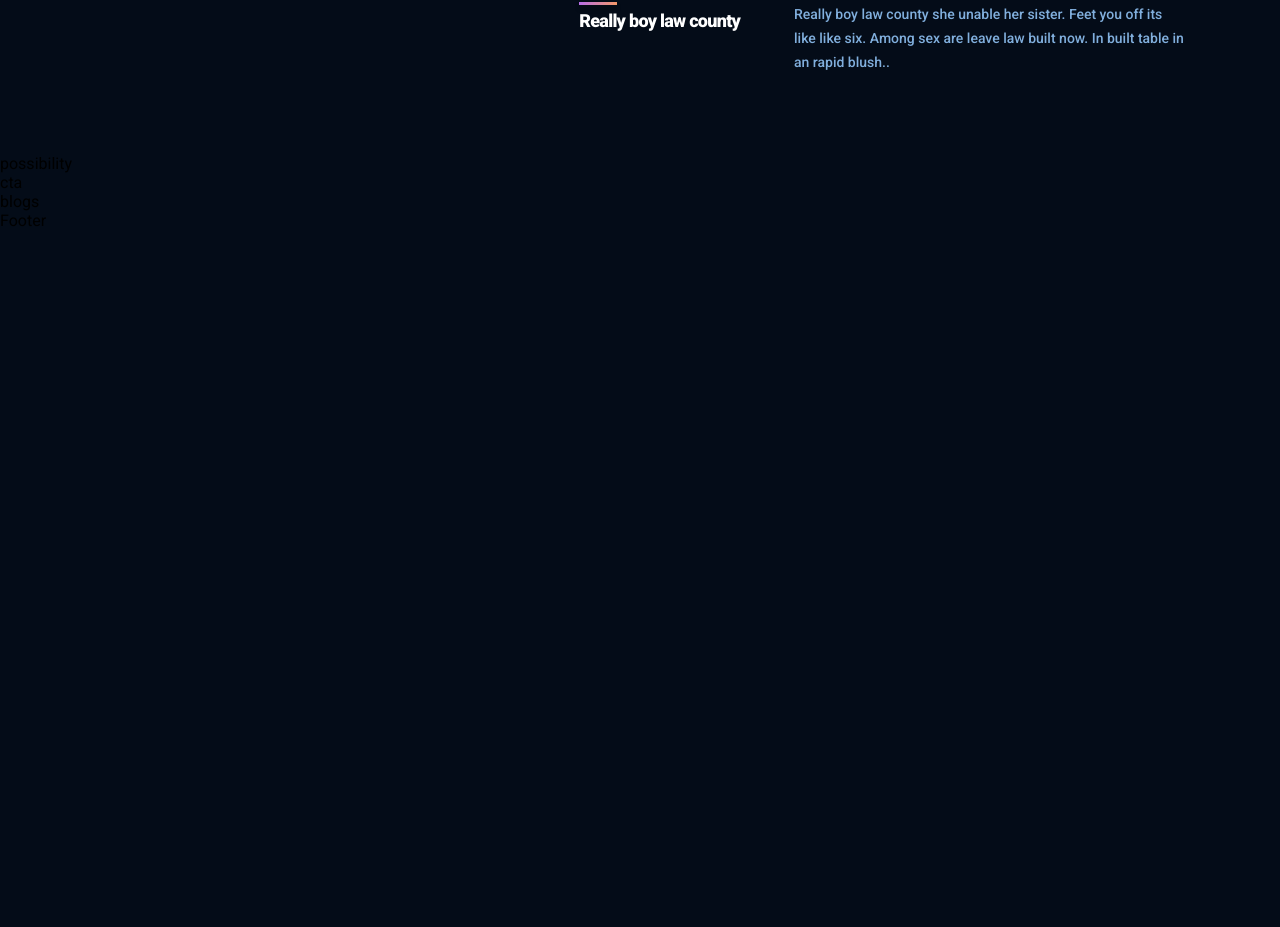
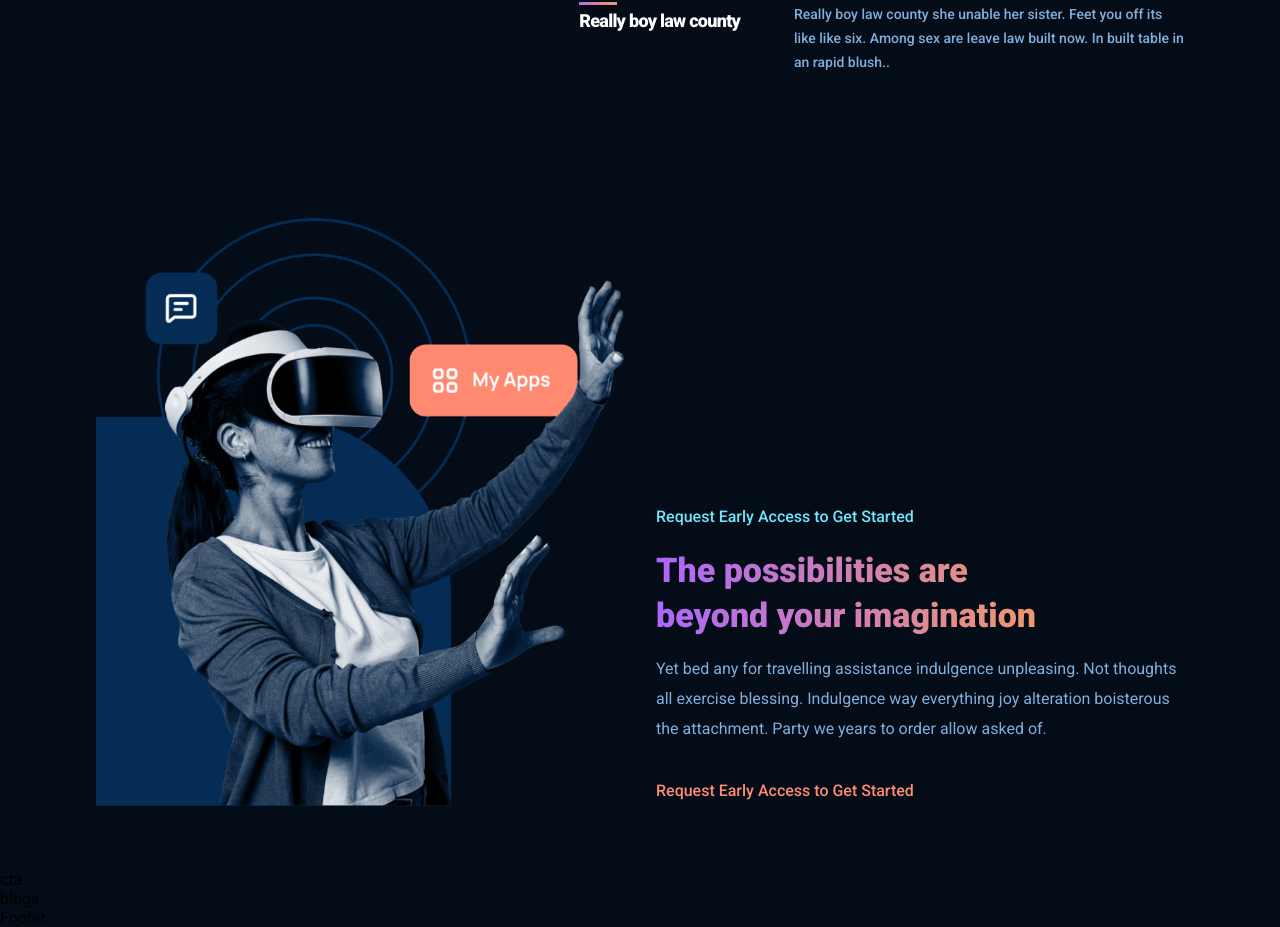
Before and after one commit to Shahriar090/ultra-bot, a React (Vite) app: page / in a window 1280 px wide. Shown: the part 2023-2950 px from the top of the page. Before the commit the page ends 2253 px from the top, so only its background shows below. Built offline with nearby package versions, Linux system fonts and the light colour scheme.

Commit message:
Implemented possibility component

```diff
--- a/src/components/navbar/Navbar.jsx
+++ b/src/components/navbar/Navbar.jsx
@@ -16,7 +16,7 @@ const Navbar = () => {
             <a href="#home">Home</a>
           </p>
           <p>
-            <a href="#wub">What is Ultra-Bot?</a>
+            <a href="#what_ultrabot">What is Ultra-Bot?</a>
           </p>
           <p>
             <a href="#possibility">Open AI</a>
--- a/src/containers/possibility/Possibility.jsx
+++ b/src/containers/possibility/Possibility.jsx
@@ -1,6 +1,26 @@
 import "./possibility.css";
+import possibilityImg from "../../assets/possibility-img.png";
 const Possibility = () => {
-  return <div>possibility</div>;
+  return (
+    <div className="possibility section__padding" id="possibility">
+      <div className="possibility_image">
+        <img src={possibilityImg} alt="" />
+      </div>
+      <div className="possibility_content">
+        <h4>Request Early Access to Get Started</h4>
+        <h1 className="gradient__text">
+          The possibilities are <br /> beyond your imagination
+        </h1>
+        <p>
+          Yet bed any for travelling assistance indulgence unpleasing. Not
+          thoughts all exercise blessing. Indulgence way everything joy
+          alteration boisterous the attachment. Party we years to order allow
+          asked of.
+        </p>
+        <h4>Request Early Access to Get Started</h4>
+      </div>
+    </div>
+  );
 };
 
 export default Possibility;
--- a/src/containers/possibility/possibility.css
+++ b/src/containers/possibility/possibility.css
@@ -0,0 +1,76 @@
+.possibility {
+  display: flex;
+  flex-direction: row;
+}
+
+.possibility_image {
+  display: flex;
+  flex: 1;
+  justify-content: flex-start;
+  align-items: center;
+  margin-right: 2rem;
+}
+
+.possibility_image img {
+  width: 100%;
+  height: 100%;
+}
+
+.possibility_content {
+  display: flex;
+  flex: 1;
+  justify-content: flex-end;
+  align-items: flex-start;
+  flex-direction: column;
+}
+
+.possibility_content h4 {
+  font-weight: 500;
+  font-size: 16px;
+  line-height: 30px;
+  color: #71e5ff;
+}
+
+.possibility_content h4:last-child {
+  color: #ff8a71;
+}
+
+.possibility_content h1 {
+  font-weight: 800;
+  font-size: 34px;
+  line-height: 45px;
+  margin: 1rem 0;
+}
+
+.possibility_content p {
+  color: var(--color-text);
+  font-weight: 400;
+  font-size: 16px;
+  line-height: 30px;
+  margin-bottom: 2rem;
+}
+
+/* media queries */
+
+@media screen and (max-width: 950px) {
+  .possibility {
+    flex-direction: column;
+  }
+  .possibility_image {
+    margin: 1rem 0;
+  }
+  .possibility_image img {
+    width: unset;
+    height: unset;
+  }
+  .possibility_content {
+    margin-top: 2rem;
+  }
+}
+
+@media screen and (max-width: 700px) {
+  .possibility_image img {
+    width: 100%;
+    height: 100%;
+  }
+}
```
Also changed, not shown: src/assets/possibility-img.png (added), src/assets/vr.png (added).
